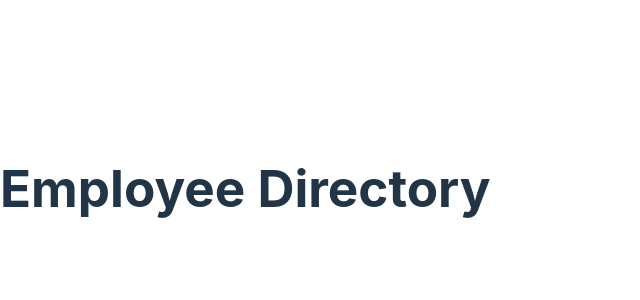
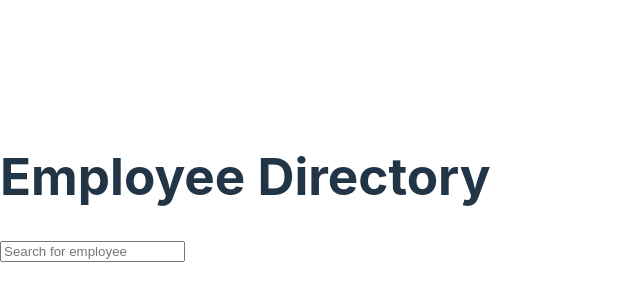
Before and after one commit to briane0717/ALAB320H.1.1, a React (Vite) app in the folder ALAB-320H.1.1/: page / in a window 1280 px wide. Shown: the part 212-512 px from the top of the page, without its empty margins (0-640 px from the left). Built offline with nearby package versions, Linux system fonts and the light colour scheme.

Commit message:
created SearchBar component

```diff
--- a/ALAB-320H.1.1/src/App.jsx
+++ b/ALAB-320H.1.1/src/App.jsx
@@ -1,5 +1,5 @@
-import Header from "./Header";
+import Homepage from "./components/Homepage";
 function App() {
-  return <Header />;
+  return <Homepage />;
 }
 export default App;
--- a/ALAB-320H.1.1/src/Header.jsx
+++ b/ALAB-320H.1.1/src/components/Header.jsx
@@ -1,3 +1,4 @@
+import React from "react";
 function Header() {
   return (
     <header>
--- /dev/null
+++ b/ALAB-320H.1.1/src/components/Homepage.jsx
@@ -0,0 +1,13 @@
+import Header from "./Header";
+import SearchBar from "./SearchBar";
+
+function Homepage() {
+  return (
+    <div>
+      <Header />
+      <SearchBar />
+    </div>
+  );
+}
+
+export default Homepage;
--- /dev/null
+++ b/ALAB-320H.1.1/src/components/SearchBar.jsx
@@ -0,0 +1,8 @@
+function SearchBar() {
+  return (
+    <div className="search-bar">
+      <input type="text" placeholder="Search for employee" />
+    </div>
+  );
+}
+export default SearchBar;
```
Also changed, not shown: ALAB-320H.1.1/src/Homepage.jsx (deleted), ALAB-320H.1.1/src/SearchBar.jsx (deleted), ALAB-320H.1.1/src/components/EmployeeList.jsx (added), ALAB-320H.1.1/src/components/EmployeeListItem.jsx (added).
